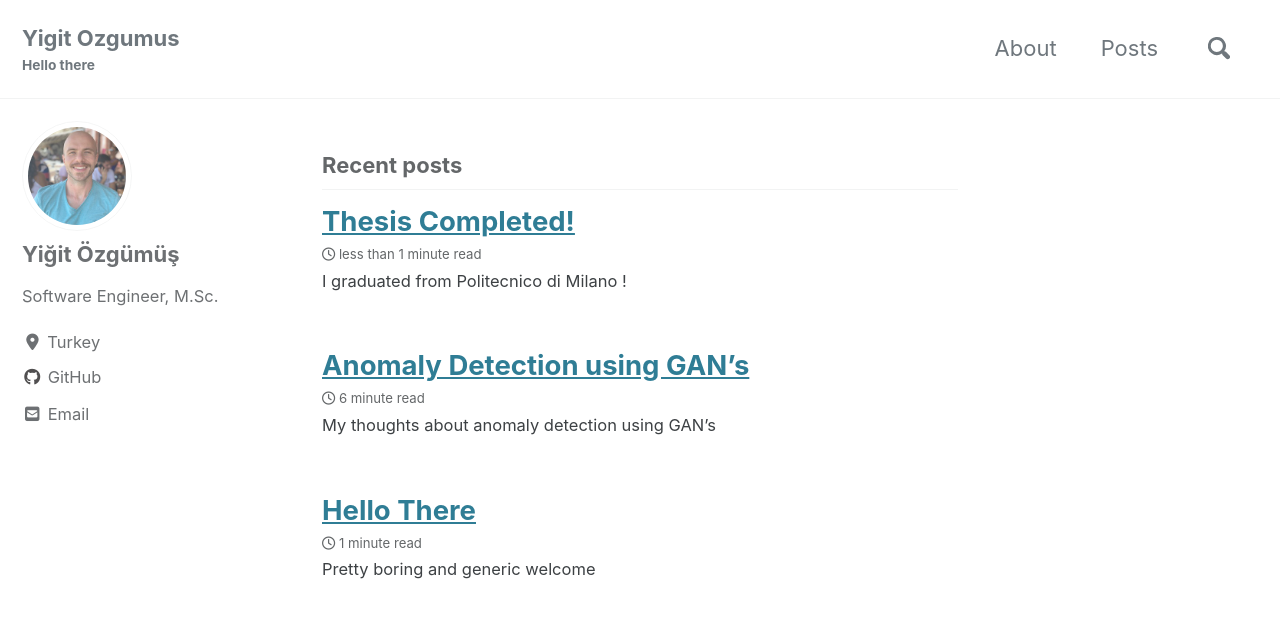
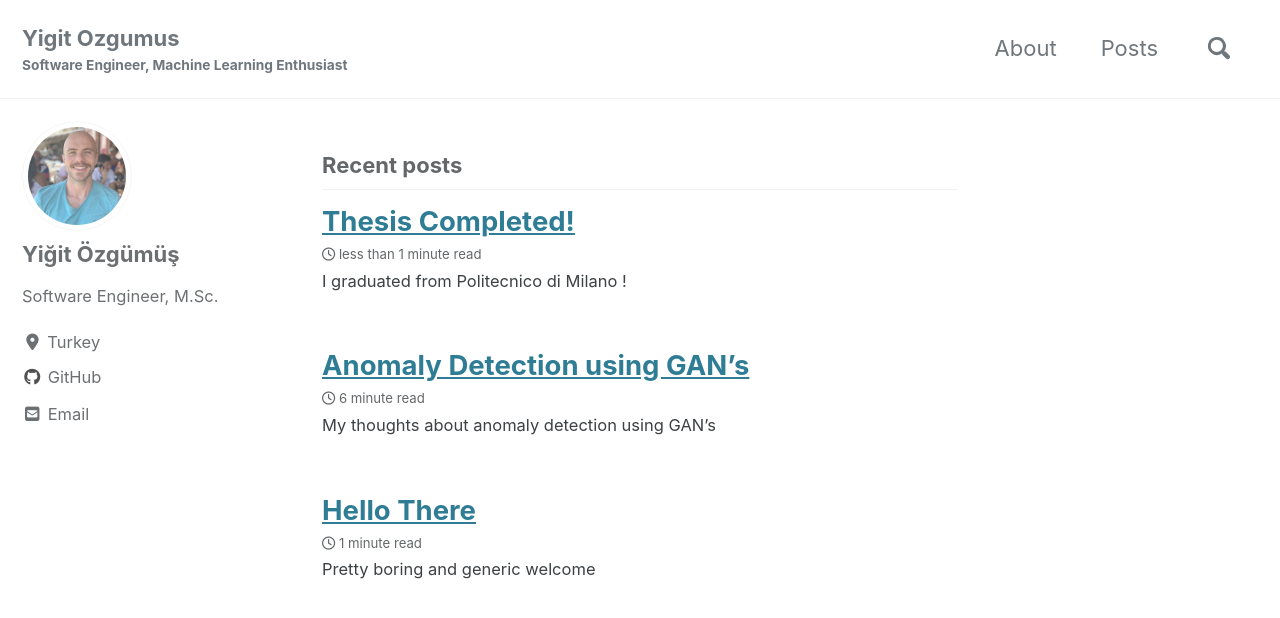
Before and after one commit to yigitozgumus/yigitozgumus.github.io_archived, a Jekyll site: the page built from index.html, in a window 1280 px wide and 900 px high. Shown: the top 618 px of the window. Built offline with Jekyll 4.4.1, drawn with Linux system fonts in a browser that asks for light colours; cached includes are drawn as plain includes; nearby versions of some CDN libraries; the list of posts is cut into pages by our own code.

Commit message:
subtitle change

```diff
--- a/_config.yml
+++ b/_config.yml
@@ -18,7 +18,7 @@ minimal_mistakes_skin    : "default" # "air", "aqua", "contrast", "dark", "dirt"
 locale                   : "en-US"
 title                    : "Yigit Ozgumus"
 title_separator          : "-"
-subtitle                 : "Hello there"
+subtitle                 : "Software Engineer, Machine Learning Enthusiast"
 name                     : "Şemsi Yiğit Özgümüş"
 description              : "My personal website."
 url                      : "https://yigitozgumus.com/"
```
